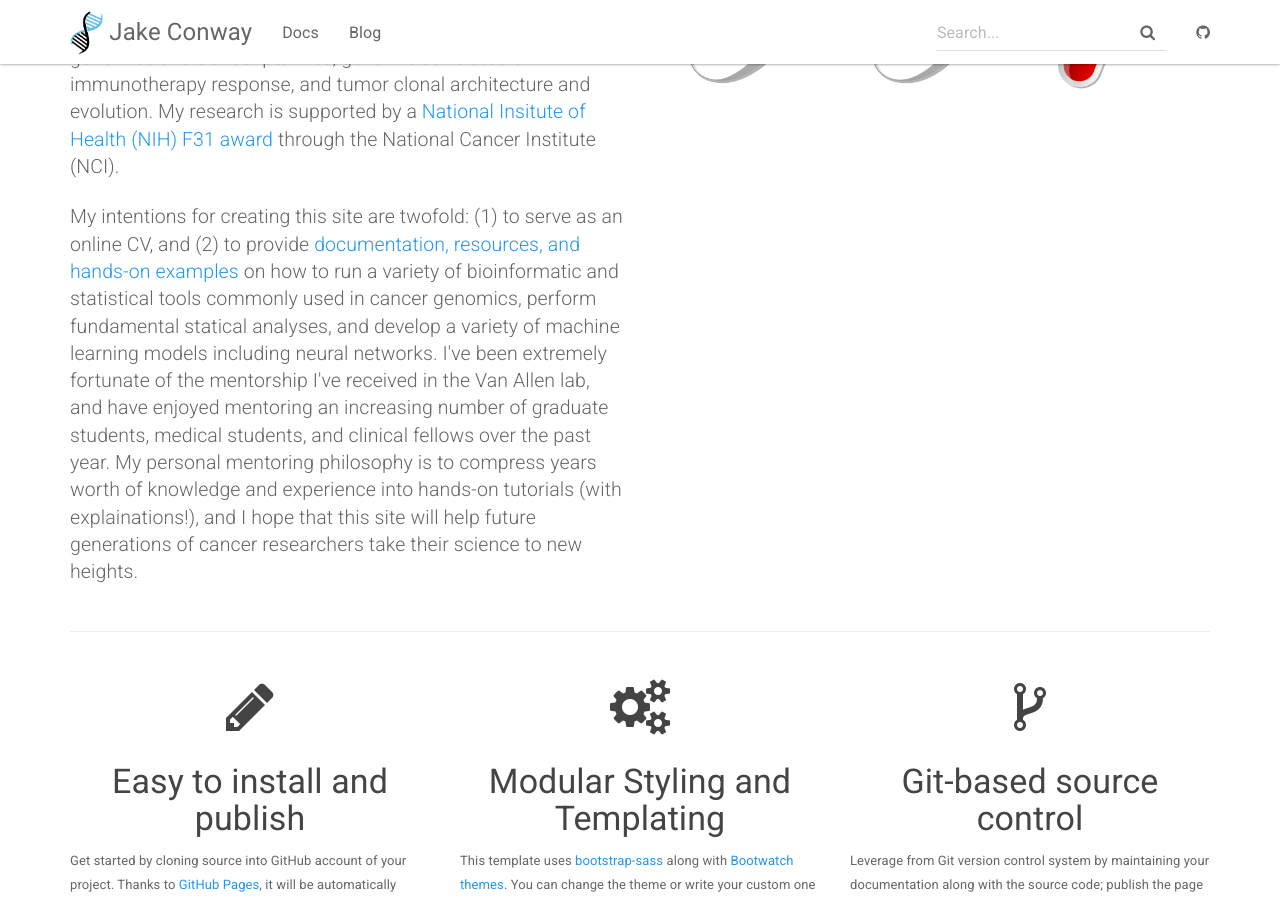
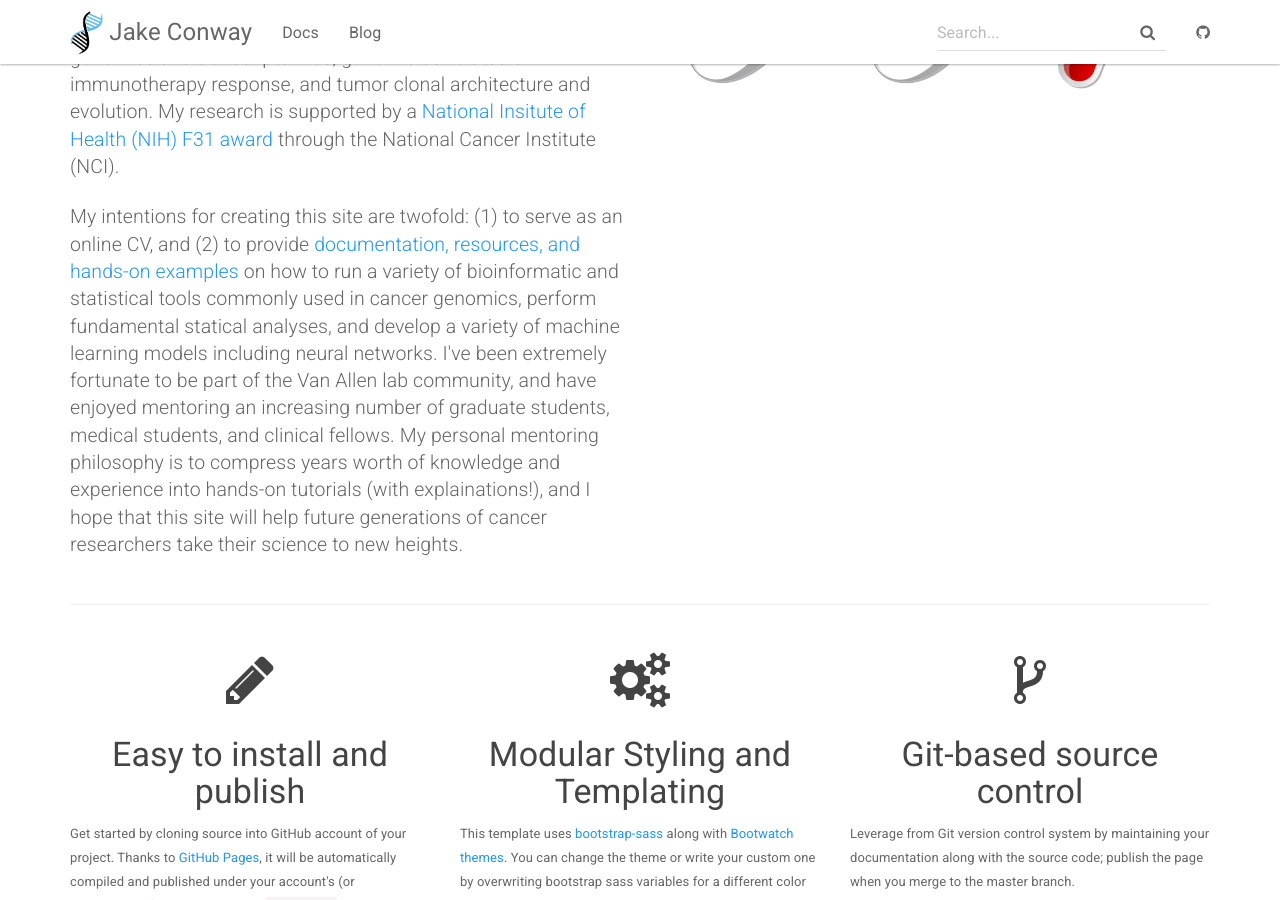
Before and after one commit to JakeConway/JakeConway.github.io, a Jekyll site: the page built from index.html, in a window 1280 px wide and 900 px high, scrolled down 673 px. Built offline with Jekyll 4.4.1, drawn with Linux system fonts in a browser that asks for light colours.

Commit message:
update about

```diff
--- a/index.html
+++ b/index.html
@@ -24,9 +24,7 @@ layout: default
                 <a href="https://www.grantome.com/grant/NIH/F31-CA239347-01"> National Insitute of Health (NIH) F31 award </a>
                 through the National Cancer Institute (NCI). </p>
                 <p class="lead"> My intentions for creating this site are twofold: (1) to serve as an online CV, and (2) to provide
-                {% if page.sectionid=='docs' %} class="active" {% endif %}<a href="{{ "/docs/home/" | relative_url }}">documentation, resources, and hands-on examples</a> on how to run a variety of bioinformatic and statistical tools commonly used in cancer genomics, perform fundamental statical analyses, and develop a variety of machine learning models including neural networks. I've been extremely fortunate of the mentorship I've received in the Van Allen lab, and have enjoyed mentoring an increasing number of graduate students, medical students, and clinical fellows over the past year. My personal mentoring philosophy is to compress
-                years worth of knowledge and experience into hands-on tutorials (with explainations!), and I hope that this site will help future
-                generations of cancer researchers take their science to new heights.
+                {% if page.sectionid=='docs' %} class="active" {% endif %}<a href="{{ "/docs/home/" | relative_url }}">documentation, resources, and hands-on examples</a> on how to run a variety of bioinformatic and statistical tools commonly used in cancer genomics, perform fundamental statical analyses, and develop a variety of machine learning models including neural networks. I've been extremely fortunate to be part of the Van Allen lab community, and have enjoyed mentoring an increasing number of graduate students, medical students, and clinical fellows. My personal mentoring philosophy is to compress years worth of knowledge and experience into hands-on tutorials (with explainations!), and I hope that this site will help future generations of cancer researchers take their science to new heights.
               </p>
         </div>
         <div class="col-md-6 text-center">
```
